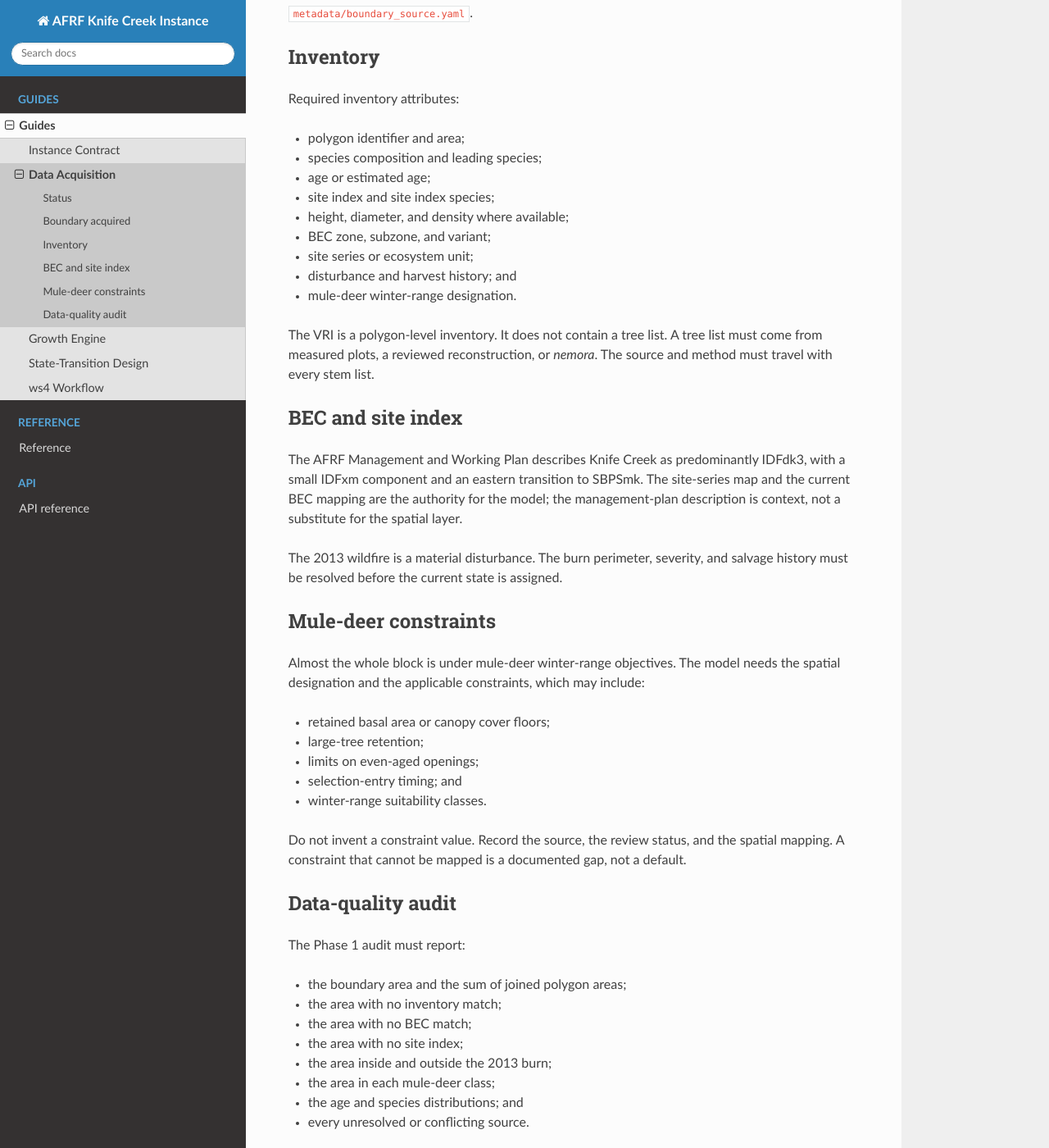
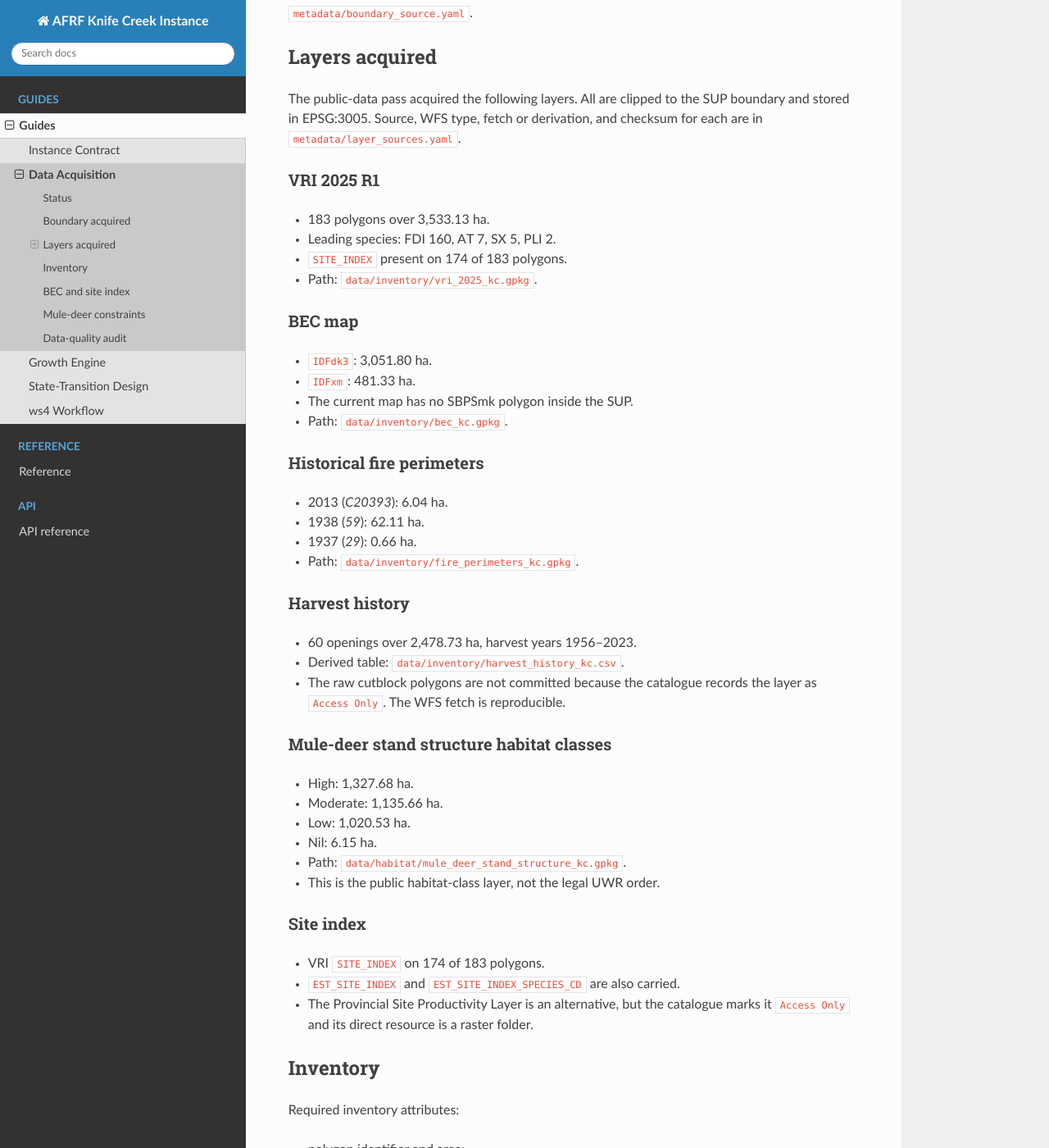
Before and after one commit to UBC-FRESH/femic-afrf-knifecreek-instance, a Sphinx documentation site: the page built from docs/guides/data-acquisition.rst, in a window 1280 px wide and 1400 px high, scrolled down 823 px. Shown: the whole window at 82% size. Built offline with Sphinx 7.4.7 and the Read the Docs theme 3.1.0, drawn with Linux system fonts in a browser that asks for light colours.

Commit message:
P1.2 acquire the public VRI, BEC, fire, harvest, and mule-deer layers (#16)
Co-authored-by: UBC FRESH Lab <fresh@ubc.ca>

```diff
--- a/docs/guides/data-acquisition.rst
+++ b/docs/guides/data-acquisition.rst
@@ -33,6 +33,63 @@ area.
 
 The full provenance, the fetch command, and the area reconciliation are in
 ``metadata/boundary_source.yaml``.
+
+Layers acquired
+---------------
+
+The public-data pass acquired the following layers. All are clipped to the SUP
+boundary and stored in EPSG:3005. Source, WFS type, fetch or derivation, and
+checksum for each are in ``metadata/layer_sources.yaml``.
+
+VRI 2025 R1
+~~~~~~~~~~~
+
+- 183 polygons over 3,533.13 ha.
+- Leading species: FDI 160, AT 7, SX 5, PLI 2.
+- ``SITE_INDEX`` present on 174 of 183 polygons.
+- Path: ``data/inventory/vri_2025_kc.gpkg``.
+
+BEC map
+~~~~~~~
+
+- ``IDFdk3``: 3,051.80 ha.
+- ``IDFxm``: 481.33 ha.
+- The current map has no SBPSmk polygon inside the SUP.
+- Path: ``data/inventory/bec_kc.gpkg``.
+
+Historical fire perimeters
+~~~~~~~~~~~~~~~~~~~~~~~~~~
+
+- 2013 (`C20393`): 6.04 ha.
+- 1938 (`59`): 62.11 ha.
+- 1937 (`29`): 0.66 ha.
+- Path: ``data/inventory/fire_perimeters_kc.gpkg``.
+
+Harvest history
+~~~~~~~~~~~~~~~
+
+- 60 openings over 2,478.73 ha, harvest years 1956–2023.
+- Derived table: ``data/inventory/harvest_history_kc.csv``.
+- The raw cutblock polygons are not committed because the catalogue records
+  the layer as ``Access Only``. The WFS fetch is reproducible.
+
+Mule-deer stand structure habitat classes
+~~~~~~~~~~~~~~~~~~~~~~~~~~~~~~~~~~~~~~~~~
+
+- High: 1,327.68 ha.
+- Moderate: 1,135.66 ha.
+- Low: 1,020.53 ha.
+- Nil: 6.15 ha.
+- Path: ``data/habitat/mule_deer_stand_structure_kc.gpkg``.
+- This is the public habitat-class layer, not the legal UWR order.
+
+Site index
+~~~~~~~~~~
+
+- VRI ``SITE_INDEX`` on 174 of 183 polygons.
+- ``EST_SITE_INDEX`` and ``EST_SITE_INDEX_SPECIES_CD`` are also carried.
+- The Provincial Site Productivity Layer is an alternative, but the catalogue
+  marks it ``Access Only`` and its direct resource is a raster folder.
 
 Inventory
 ---------
```
Also changed, not shown: CHANGE_LOG.md (+17 -0 lines), README.md (+7 -6 lines), ROADMAP.md (+19 -8 lines), docs/reference/knife-creek-context.rst (+15 -0 lines), metadata/README.md, 11 other files.
